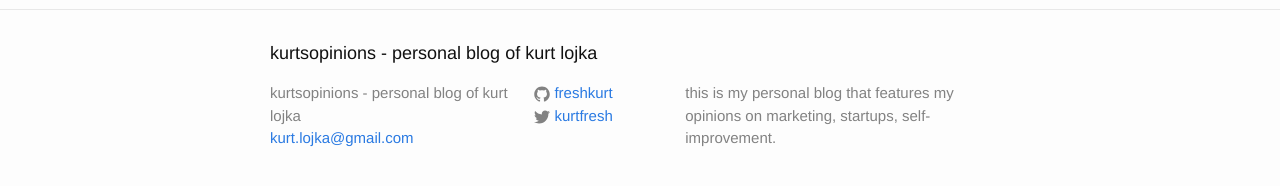
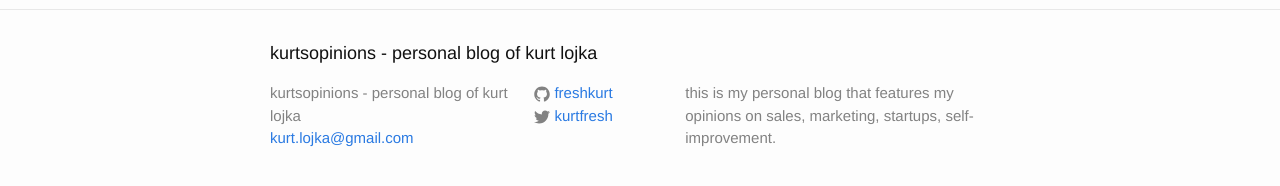
Before and after one commit to freshkurt/kurtsopinions, a Jekyll site: the page built from index.html, in a window 1280 px wide. Shown: the part 377-563 px from the top of the page. Built offline with Jekyll 4.4.1, drawn with Linux system fonts in a browser that asks for light colours.

Commit message:
updated description to entail sales

```diff
--- a/_config.yml
+++ b/_config.yml
@@ -1,9 +1,8 @@
 # Site settings
 title: kurtsopinions - personal blog of kurt lojka
 email: kurt.lojka@gmail.com
-description: this is my personal blog that features my opinions on marketing, startups, self-improvement.
-url: http://freshkurt.github.io/ # the base hostname & protocol for your site
-baseurl: '/kurtsopinions'
+description: this is my personal blog that features my opinions on sales, marketing, startups, self-improvement.
+url: http://freshkurt.github.io/kurtsopinions # the base hostname & protocol for your site
 author: Kurt Lojka
 twitter_username: kurtfresh
 github_username:  freshkurt
```
Also changed, not shown: 1 other file.
